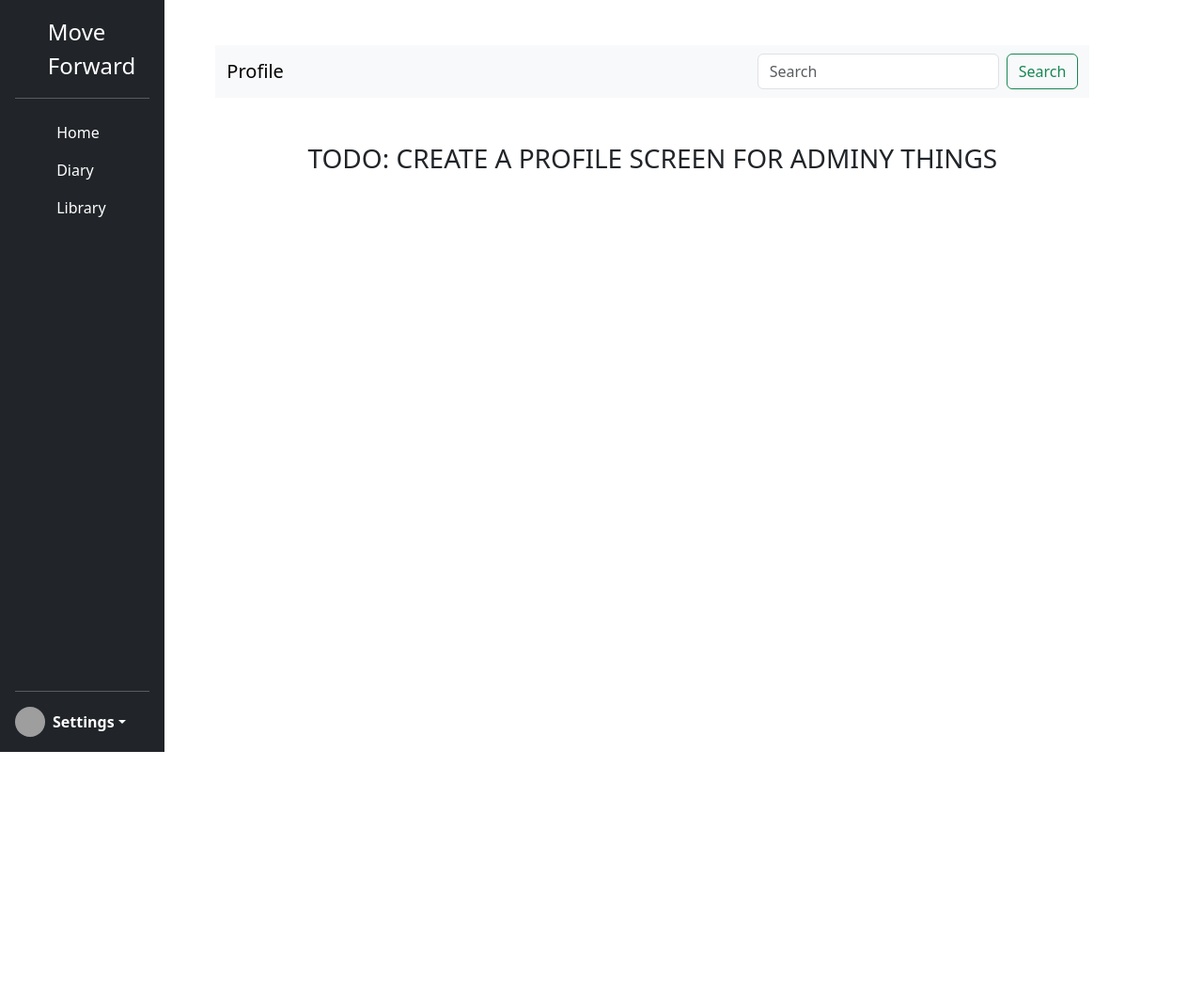
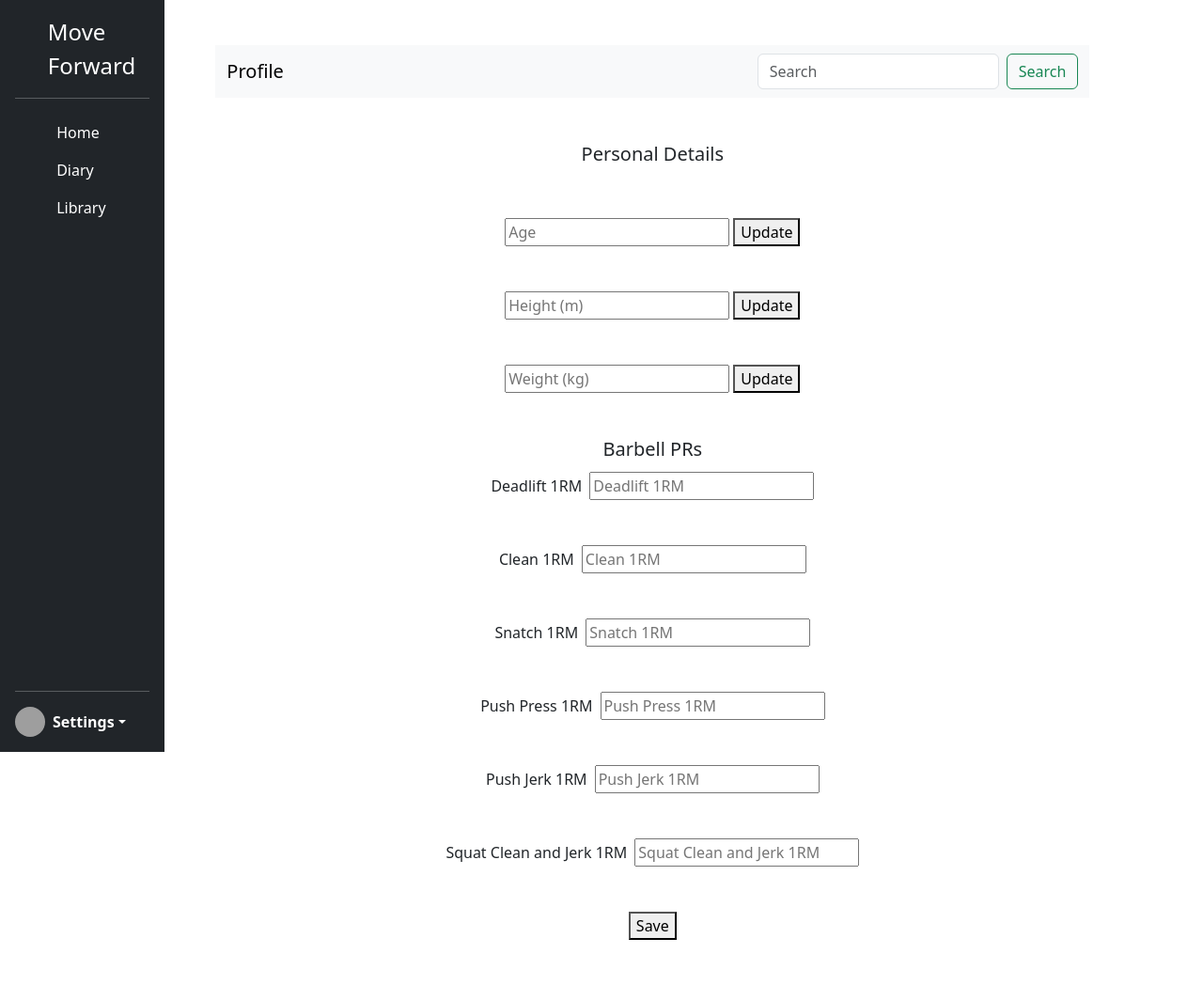
Before and after one commit to jgsloan/FitnessApp, a Flask app: page /profile in a window 1280 px wide. Shown: the whole page at 94% size. Before the commit the page ends 800 px from the top, so only its background shows below. Run offline with Flask 3, Linux system fonts and the light colour scheme; a user stored in the database is signed in; grey boxes are pictures that could not be loaded.

Commit message:
adding profile data

```diff
--- a/templates/profile.html
+++ b/templates/profile.html
@@ -17,6 +17,42 @@
       </div>
   </nav>
 
-  <h3 class="mt-5">TODO: CREATE A PROFILE SCREEN FOR ADMINY THINGS</h3>
+  <main class="col-md-12 ms-sm-auto col-lg-12 px-md-3">
+    <div class="content">
+
+      <h5 class="mt-5 text-center">Personal Details</h5>
+
+      <input class="button mt-5" name="age" placeholder="Age"></input>
+      <button type="submit">Update</button>
+      <br>
+      <input class="button mt-5" name="height" placeholder="Height (m)"></input>
+      <button type="submit">Update</button>
+      <br>
+      <input class="button mt-5" name="weight" placeholder="Weight (kg)"></input>
+      <button type="submit">Update</button>
+
+      <h5 class="mt-5">Barbell PRs</h5>
+
+      <form action="barbells" method="POST">
+
+      Deadlift 1RM<input class="button ms-2 mt-1" name="1rep_max_deadlift" placeholder="Deadlift 1RM"></input>
+      <br>
+      Clean 1RM<input class="button ms-2 mt-5" name="1rep_max_clean" placeholder="Clean 1RM"></input>
+      <br>
+      Snatch 1RM<input class="button ms-2 mt-5" name="1rep_max_snatch" placeholder="Snatch 1RM"></input>
+      <br>
+      Push Press 1RM<input class="button ms-2 mt-5" name="1rep_max_pushpress" placeholder="Push Press 1RM"></input>
+      <br>
+      Push Jerk 1RM<input class="button ms-2 mt-5" name="1rep_max_pushjerk" placeholder="Push Jerk 1RM"></input>
+      <br>
+      Squat Clean and Jerk 1RM<input class="button ms-2 mt-5" name="1rep_max_squat_clean_and_jerk" placeholder="Squat Clean and Jerk 1RM"></input>
+      <br>
+      <button class="mt-5" type="submit">Save</button>
+      </form>
+
+
+    </div>
+  </main>
+
 
 {% endblock %}
```
Also changed, not shown: moveforward.db, 2 other files.
